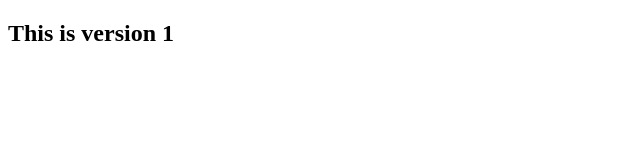
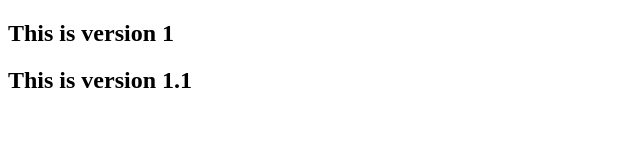
Before and after one commit to UserDarpan/Repo1, a plain HTML site: page index.html in a window 1280 px wide. Shown: the whole page, without its empty margins (0-640 px from the left). Drawn offline with Linux system fonts and the light colour scheme.

Commit message:
modi index commit2

```diff
--- a/index.html
+++ b/index.html
@@ -7,5 +7,6 @@
 </head>
 <body>
     <h2>This is version 1</h2>
+    <h2>This is version 1.1</h2>
 </body>
 </html>
```
